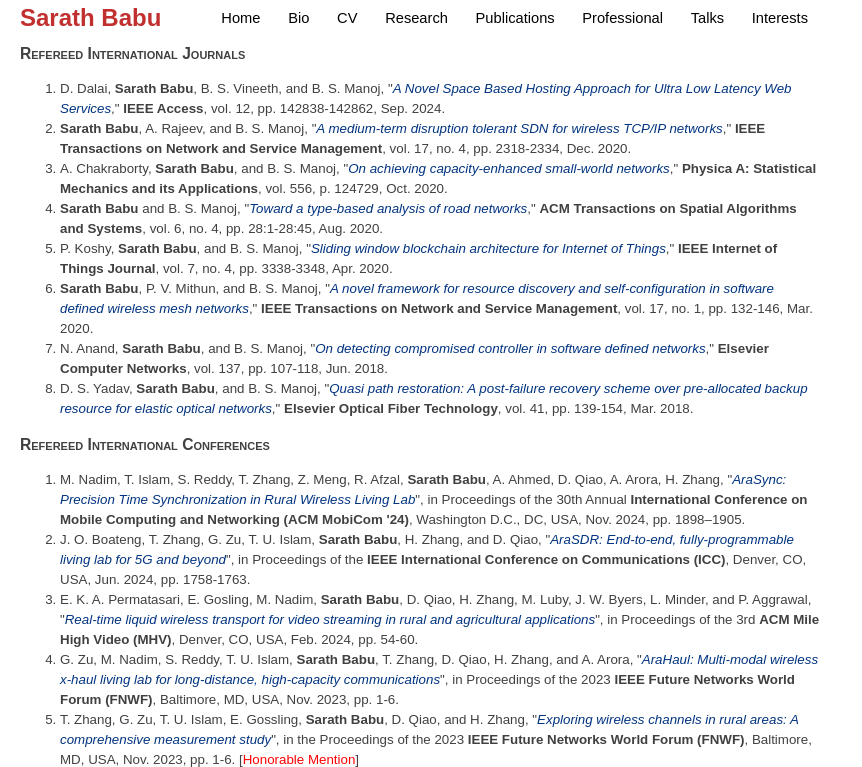
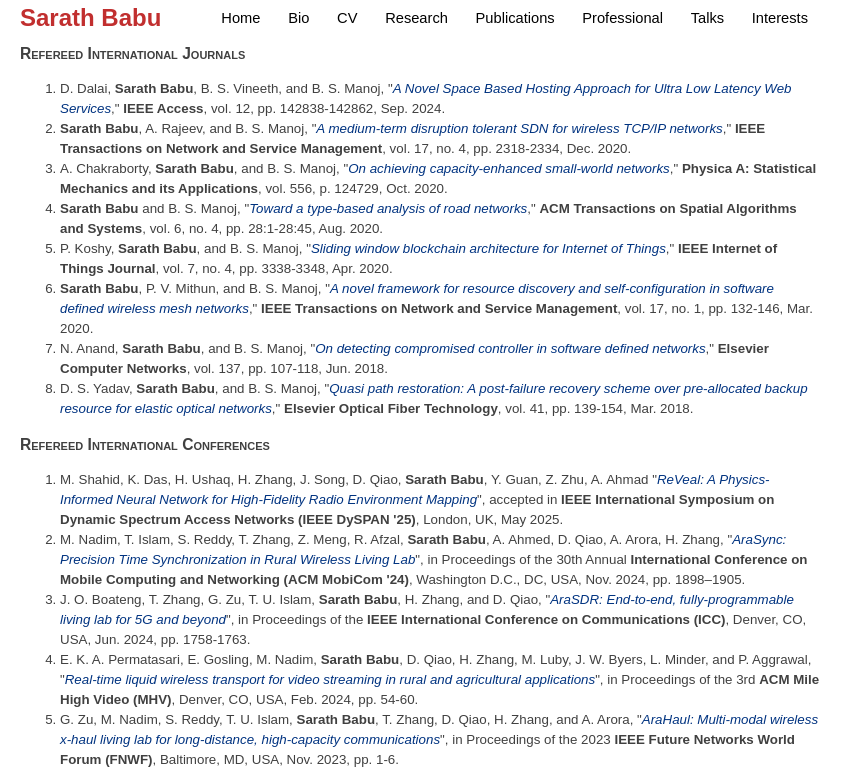
Before and after one commit to 4sarathbabu/4sarathbabu.github.io, a plain HTML site: page publications.html in a window 1280 px wide. Shown: the top 767 px of the page, without its empty margins (0-862 px from the left). Drawn offline with Linux system fonts and the light colour scheme.

Commit message:
Publications

```diff
--- a/publications.html
+++ b/publications.html
@@ -56,6 +56,12 @@ Optical Fiber Technology</strong>, vol. 41, pp. 139-154, Mar. 2018.</li>
 <h3>Refereed International Conferences</h3>
 
 <ol>
+<li>M. Shahid, K. Das, H. Ushaq, H. Zhang, J. Song, D. Qiao, <strong>Sarath
+Babu</strong>, Y. Guan, Z. Zhu, A. Ahmad "<a href=""><em>ReVeal: A Physics-Informed
+Neural Network for High-Fidelity Radio Environment
+Mapping</em></a>", accepted in <strong>IEEE International Symposium on Dynamic
+Spectrum Access Networks (IEEE DySPAN '25)</strong>, London, UK,
+May 2025. </li>
 <li>M. Nadim, T. Islam, S. Reddy, T. Zhang, Z. Meng, R. Afzal, <strong>Sarath
 Babu</strong>, A. Ahmed, D. Qiao, A. Arora, H. Zhang, "<a href="https://doi.org/10.1145/3636534.3697318"><em>AraSync:
 Precision Time Synchronization in Rural Wireless Living
```
Also changed, not shown: 1 other file.
